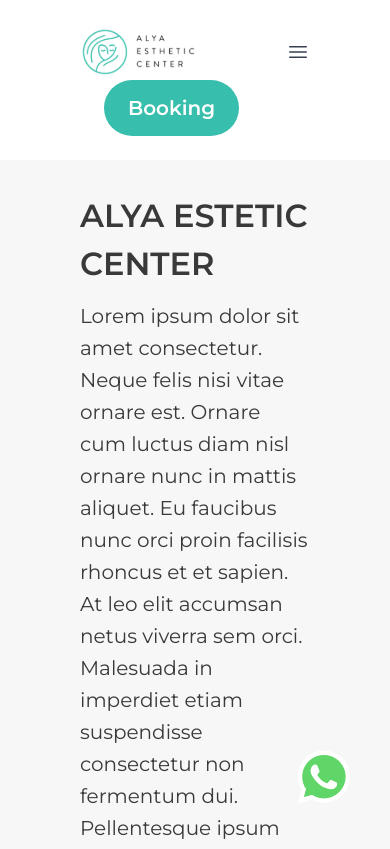
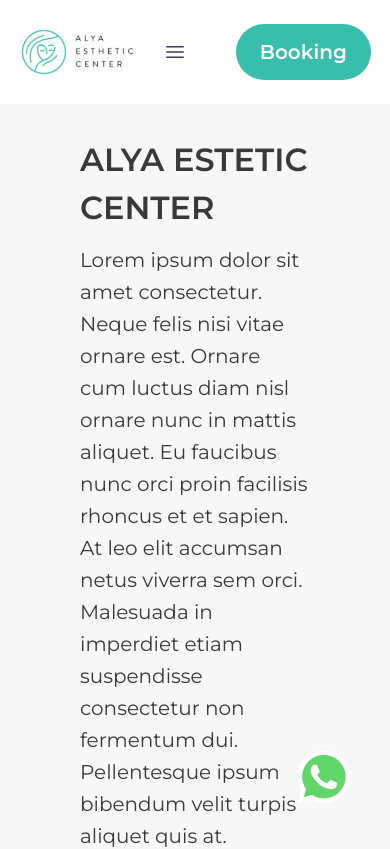
Before and after one commit to alvihrhp/alyaesthectic, a Next.js app: page /about in a window 390 px wide. Shown: the top 849 px of the page. Built offline with nearby package versions, Linux system fonts and the light colour scheme.

Commit message:
tes merge

```diff
--- a/src/components/Navbar/index.tsx
+++ b/src/components/Navbar/index.tsx
@@ -51,7 +51,7 @@
   return (
 
     <header>
-      <nav className="w-full py-[1.5rem] px-[5rem] bg-white flex flex-wrap justify-between items-center sticky top-0 z-30" aria-label="Global">
+      <nav className="w-full md:py-[1.5rem] py-[1.5rem] px-[1.2rem] md:px-[5rem] bg-white flex flex-wrap justify-between items-center sticky top-0 z-30" aria-label="Global">
         <div className="flex lg:flex-1">
           <a href="#" className="-m-1.5 p-1.5">
             <span className="sr-only">Alya Aesthetic</span>
```
